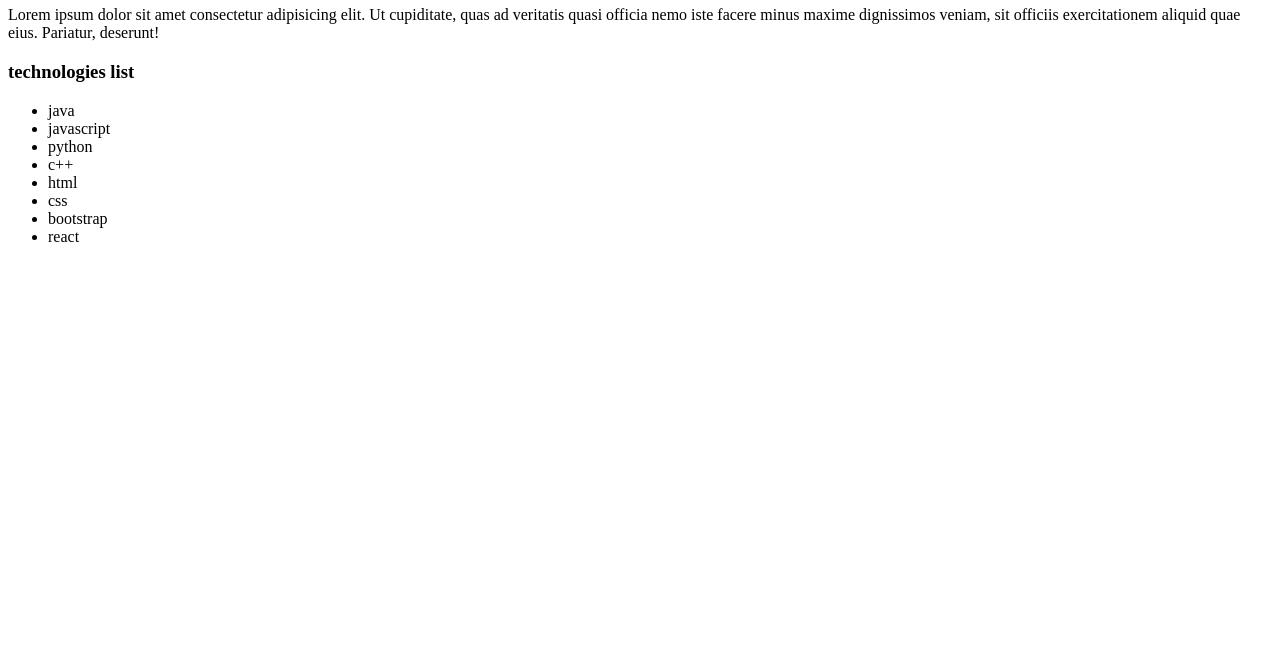
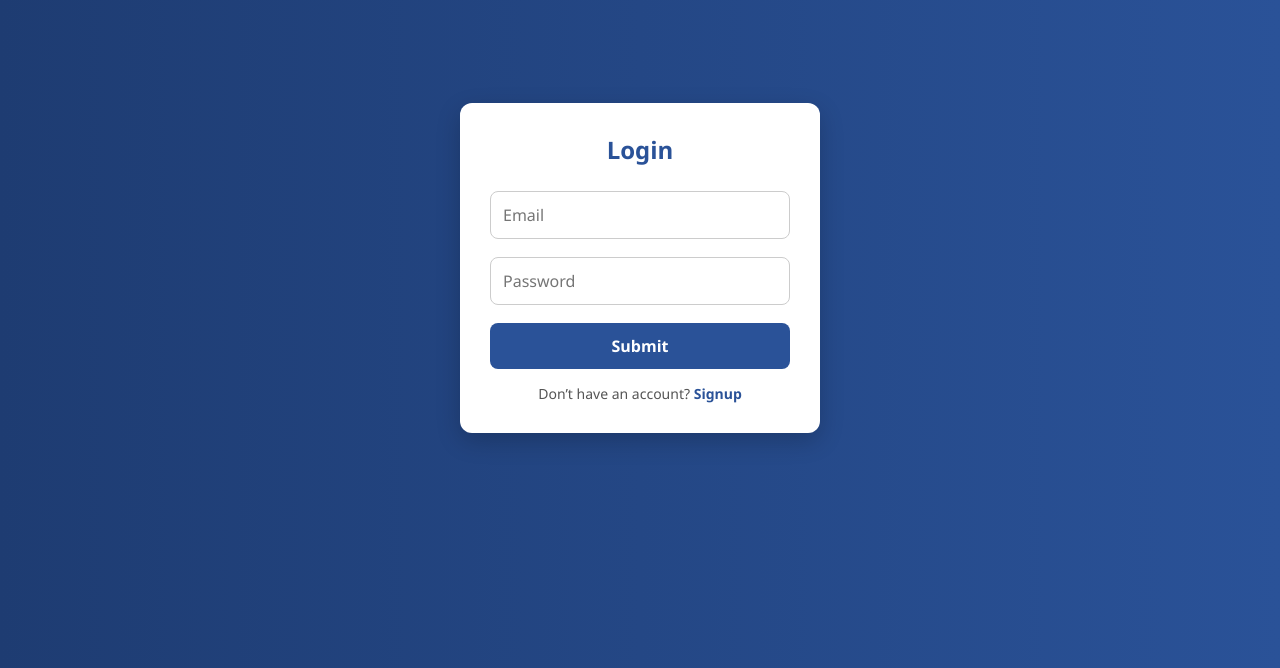
Before and after one commit to rahulpatel79/Git-hub-Learning, a plain HTML site: page Git Task/index.html in a window 1280 px wide. Shown: the part 132-800 px from the top of the page. Drawn offline with Linux system fonts and the light colour scheme.

Commit message:
login singup page

```diff
--- a/Git Task/index.html
+++ b/Git Task/index.html
@@ -1,29 +1,147 @@
-
 <!DOCTYPE html>
 <html lang="en">
-  <head>
-    <meta charset="UTF-8" />
-    <meta name="viewport" content="width=device-width, initial-scale=1.0" />
-    <title>Git Hub Task</title>
-  </head>
-  <body>
-    <h1>Hello github</h1>
-    <h1>Hello github</h1>
-    <p>
-      Lorem ipsum dolor sit amet consectetur adipisicing elit. Ut cupiditate,
-      quas ad veritatis quasi officia nemo iste facere minus maxime dignissimos
-      veniam, sit officiis exercitationem aliquid quae eius. Pariatur, deserunt!
+<head>
+  <meta charset="UTF-8" />
+  <meta name="viewport" content="width=device-width, initial-scale=1.0"/>
+  <title>Login & Signup</title>
+  <style>
+    * {
+      margin: 0;
+      padding: 0;
+      box-sizing: border-box;
+      font-family: "Segoe UI", sans-serif;
+    }
+
+    body {
+      height: 100vh;
+      background: linear-gradient(to right, #1e3c72, #2a5298);
+      display: flex;
+      align-items: center;
+      justify-content: center;
+    }
+
+    .wrapper {
+      width: 100%;
+      max-width: 400px;
+      padding: 20px;
+    }
+
+    .form-container {
+      background: white;
+      padding: 30px;
+      border-radius: 12px;
+      box-shadow: 0 8px 25px rgba(0, 0, 0, 0.2);
+      animation: slideIn 0.5s ease;
+    }
+
+    @keyframes slideIn {
+      from {
+        transform: translateY(-30px);
+        opacity: 0;
+      }
+      to {
+        transform: translateY(0);
+        opacity: 1;
+      }
+    }
+
+    h2 {
+      text-align: center;
+      color: #2a5298;
+      margin-bottom: 25px;
+    }
+
+    .input-box {
+      margin-bottom: 18px;
+    }
+
+    .input-box input {
+      width: 100%;
+      padding: 12px;
+      font-size: 16px;
+      border: 1px solid #ccc;
+      border-radius: 8px;
+      outline: none;
+      transition: border 0.3s;
+    }
+
+    .input-box input:focus {
+      border-color: #2a5298;
+    }
+
+    .btn {
+      width: 100%;
+      padding: 12px;
+      background-color: #2a5298;
+      color: white;
+      font-size: 16px;
+      font-weight: bold;
+      border: none;
+      border-radius: 8px;
+      cursor: pointer;
+      transition: background 0.3s;
+    }
+
+    .btn:hover {
+      background-color: #1e3c72;
+    }
+
+    .switch-text {
+      margin-top: 15px;
+      text-align: center;
+      color: #555;
+      font-size: 14px;
+    }
+
+    .switch-text span {
+      color: #2a5298;
+      font-weight: bold;
+      cursor: pointer;
+    }
+  </style>
+</head>
+<body>
+
+<div class="wrapper">
+  <div class="form-container">
+    <h2 id="formTitle">Login</h2>
+    <form id="form">
+      <div class="input-box" id="nameBox" style="display: none;">
+        <input type="text" placeholder="Full Name" />
+      </div>
+      <div class="input-box">
+        <input type="email" required placeholder="Email" />
+      </div>
+      <div class="input-box">
+        <input type="password" required placeholder="Password" />
+      </div>
+      <button type="submit" class="btn">Submit</button>
+    </form>
+    <p class="switch-text">
+      Don’t have an account? <span id="toggleBtn">Signup</span>
     </p>
-    <h3>technologies list</h3>
-    <ul>
-      <li>java</li>
-      <li>javascript</li>
-      <li>python</li>
-      <li>c++</li>
-      <li>html</li>
-      <li>css</li>
-      <li>bootstrap</li>
-      <li>react</li>
-    </ul>
-  </body>
+  </div>
+</div>
+
+<script>
+  const toggleBtn = document.getElementById("toggleBtn");
+  const formTitle = document.getElementById("formTitle");
+  const nameBox = document.getElementById("nameBox");
+
+  let isLogin = true;
+
+  toggleBtn.addEventListener("click", function toggleMode() {
+    isLogin = !isLogin;
+    formTitle.textContent = isLogin ? "Login" : "Signup";
+    nameBox.style.display = isLogin ? "none" : "block";
+    document.querySelector(".switch-text").innerHTML = isLogin
+      ? `Don’t have an account? <span id="toggleBtn">Signup</span>`
+      : `Already have an account? <span id="toggleBtn">Login</span>`;
+
+    // Re-attach event listener after HTML change
+    document.getElementById("toggleBtn").addEventListener("click", toggleMode);
+  });
+</script>
+
+</body>
 </html>
```
